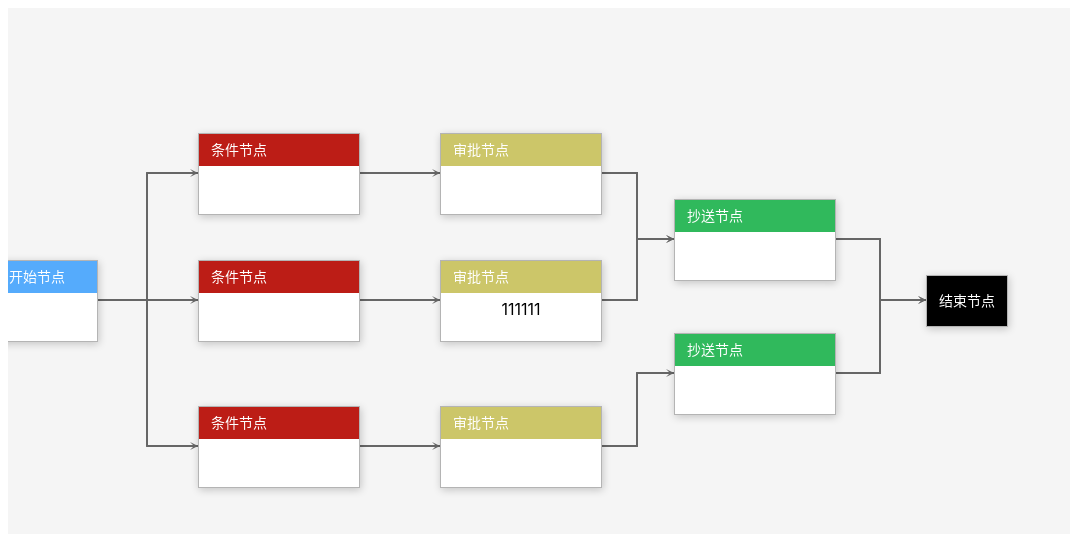
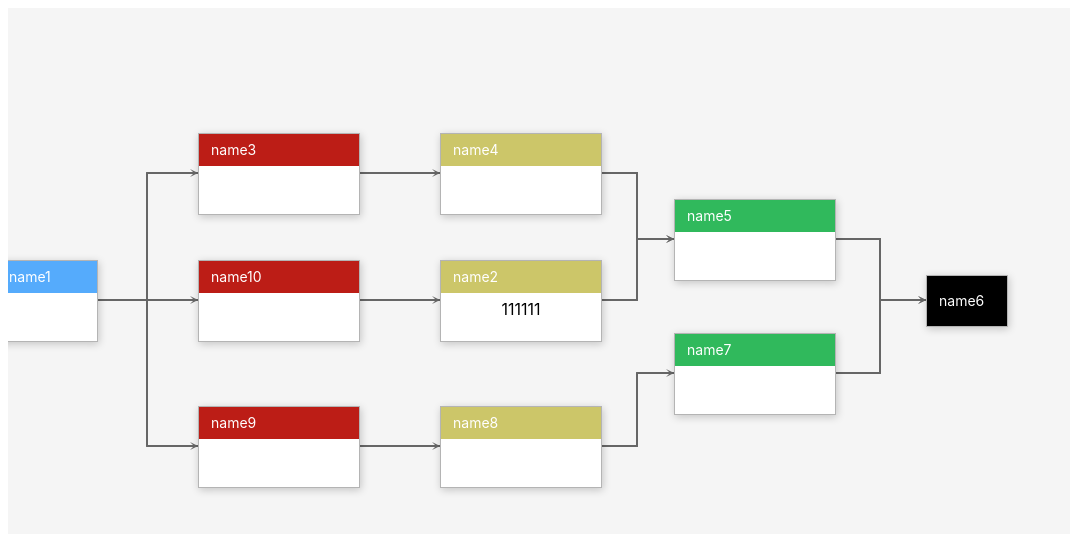
Before and after one commit to t0milov/iCinemaProject, a Vue app in the folder front_end/: page / in a window 1280 px wide. Shown: the top 534 px of the page, without its empty margins (0-1070 px from the left). Built offline with nearby package versions, Linux system fonts and the light colour scheme.

Commit message:
translation

```diff
--- a/front_end/examples/App.vue
+++ b/front_end/examples/App.vue
@@ -40,20 +40,20 @@
           ref="nodeSetting"
           :model="nodeSetting">
         <el-form-item
-            label="节点名称"
+            label="Node name"
             prop="name">
           <el-input
               v-model="nodeSetting.name"
-              placeholder="请输入节点名称"
+              placeholder="Please enter the node name"
               maxlength="30">
           </el-input>
         </el-form-item>
         <el-form-item
-            label="节点描述"
+            label="Node description"
             prop="desc">
           <el-input
               v-model="nodeSetting.desc"
-              placeholder="请输入节点描述"
+              placeholder="Please enter a node description"
               maxlength="30">
           </el-input>
         </el-form-item>
@@ -65,11 +65,11 @@
           ref="linkSetting"
           :model="linkSetting">
         <el-form-item
-            label="连线描述"
+            label="Connection description"
             prop="desc">
           <el-input
               v-model="linkSetting.desc"
-              placeholder="请输入连线描述">
+              placeholder="Please enter a connection description">
           </el-input>
         </el-form-item>
       </el-form>
@@ -78,12 +78,12 @@
           class="dialog-footer">
         <el-button
             @click="drawerConf.cancel">
-          取 消
+          Cancel
         </el-button>
         <el-button
             type="primary"
             @click="settingSubmit">
-          确 定
+          Accept
         </el-button>
       </span>
     </el-dialog>
@@ -113,12 +113,12 @@ export default {
           conf.type = type
           conf.info = info
           if (conf.type === drawerType.node) {
-            conf.title = '节点'
+            conf.title = 'Node'
             if (this.$refs.nodeSetting) this.$refs.nodeSetting.resetFields()
             this.$set(this.nodeSetting, 'name', info.meta.name)
             this.$set(this.nodeSetting, 'desc', info.meta.desc)
           } else {
-            conf.title = '连线'
+            conf.title = 'Connect'
             if (this.$refs.linkSetting) this.$refs.linkSetting.resetFields()
             this.$set(this.linkSetting, 'desc', info.meta ? info.meta.desc : '')
           }
@@ -147,7 +147,7 @@ export default {
       graphMenuList: [
         [
           {
-            label: '开始节点',
+            label: 'label1',
             disable (graph) {
               return !!graph.nodeList.find(node => node.meta.prop === 'start')
             },
@@ -160,14 +160,14 @@ export default {
                   coordinate: coordinate,
                   meta: {
                     prop: 'start',
-                    name: '开始节点'
+                    name: 'start'
                   }
                 })
               }
             }
           },
           {
-            label: '条件节点',
+            label: 'label2',
             disable: false,
             selected: (graph, coordinate) => {
               graph.addNode({
@@ -176,13 +176,13 @@ export default {
                 coordinate: coordinate,
                 meta: {
                   prop: 'condition',
-                  name: '条件节点'
+                  name: 'condition'
                 }
               })
             }
           },
           {
-            label: '审批节点',
+            label: 'label3',
             disable: false,
             selected: (graph, coordinate) => {
               graph.addNode({
@@ -191,13 +191,13 @@ export default {
                 coordinate: coordinate,
                 meta: {
                   prop: 'approval',
-                  name: '审批节点'
+                  name: 'approval'
                 }
               })
             }
           },
           {
-            label: '抄送节点',
+            label: 'label3',
             disable: false,
             selected: (graph, coordinate) => {
               graph.addNode({
@@ -206,13 +206,13 @@ export default {
                 coordinate: coordinate,
                 meta: {
                   prop: 'cc',
-                  name: '抄送节点'
+                  name: 'cc'
                 }
               })
             }
           },
           {
-            label: '结束节点',
+            label: 'label4',
             disable (graph) {
               return !!graph.nodeList.find(point => point.meta.prop === 'end')
             },
@@ -223,7 +223,7 @@ export default {
                 coordinate: coordinate,
                 meta: {
                   prop: 'end',
-                  name: '结束节点'
+                  name: 'end'
                 }
               })
             }
@@ -231,13 +231,13 @@ export default {
         ],
         [
           {
-            label: '打印数据',
+            label: 'label6',
             selected: (graph, coordinate) => {
               console.log(JSON.stringify(graph.toJSON(), null, 2))
             }
           },
           {
-            label: '全选',
+            label: 'label7',
             selected: (graph, coordinate) => {
               graph.selectAll()
             }
@@ -247,7 +247,7 @@ export default {
       nodeMenuList: [
         [
           {
-            label: '删除',
+            label: 'Delete',
             disable: false,
             hidden (node) {
               return node.meta.prop === 'start'
@@ -259,7 +259,7 @@ export default {
         ],
         [
           {
-            label: '编辑',
+            label: 'Configure',
             selected: (node, coordinate) => {
               this.drawerConf.open(drawerType.node, node)
             }
@@ -269,7 +269,7 @@ export default {
       linkMenuList: [
         [
           {
-            label: '删除',
+            label: 'remove1',
             disable: false,
             selected: (link, coordinate) => {
               link.remove()
@@ -278,7 +278,7 @@ export default {
         ],
         [
           {
-            label: '编辑',
+            label: 'configure1',
             disable: false,
             selected: (link, coordinate) => {
               this.drawerConf.open(drawerType.link, link)
@@ -297,7 +297,7 @@ export default {
         'coordinate': [-644, -148],
         'meta': {
           'prop': 'start',
-          'name': '开始节点'
+          'name': 'name1'
         }
       },
       {
@@ -307,7 +307,7 @@ export default {
         'coordinate': [-200, -148],
         'meta': {
           'prop': 'approval',
-          'name': '审批节点',
+          'name': 'name2',
           'desc': '111111'
         }
       },
@@ -318,7 +318,7 @@ export default {
         'coordinate': [-442, -275],
         'meta': {
           'prop': 'condition',
-          'name': '条件节点'
+          'name': 'name3'
         }
       },
       {
@@ -328,7 +328,7 @@ export default {
         'coordinate': [-200, -275],
         'meta': {
           'prop': 'approval',
-          'name': '审批节点'
+          'name': 'name4'
         }
       },
       {
@@ -338,7 +338,7 @@ export default {
         'coordinate': [34, -209],
         'meta': {
           'prop': 'cc',
-          'name': '抄送节点'
+          'name': 'name5'
         }
       },
       {
@@ -348,7 +348,7 @@ export default {
         'coordinate': [286, -133],
         'meta': {
           'prop': 'end',
-          'name': '结束节点'
+          'name': 'name6'
         }
       },
       {
@@ -358,7 +358,7 @@ export default {
         'coordinate': [34, -75],
         'meta': {
           'prop': 'cc',
-          'name': '抄送节点'
+          'name': 'name7'
         }
       },
       {
@@ -368,7 +368,7 @@ export default {
         'coordinate': [-200, -2],
         'meta': {
           'prop': 'approval',
-          'name': '审批节点'
+          'name': 'name8'
         }
       },
       {
@@ -378,7 +378,7 @@ export default {
         'coordinate': [-442, -2],
         'meta': {
           'prop': 'condition',
-          'name': '条件节点'
+          'name': 'name9'
         }
       },
       {
@@ -388,7 +388,7 @@ export default {
         'coordinate': [-442, -148],
         'meta': {
           'prop': 'condition',
-          'name': '条件节点'
+          'name': 'name10'
         }
       }
     ]
```
